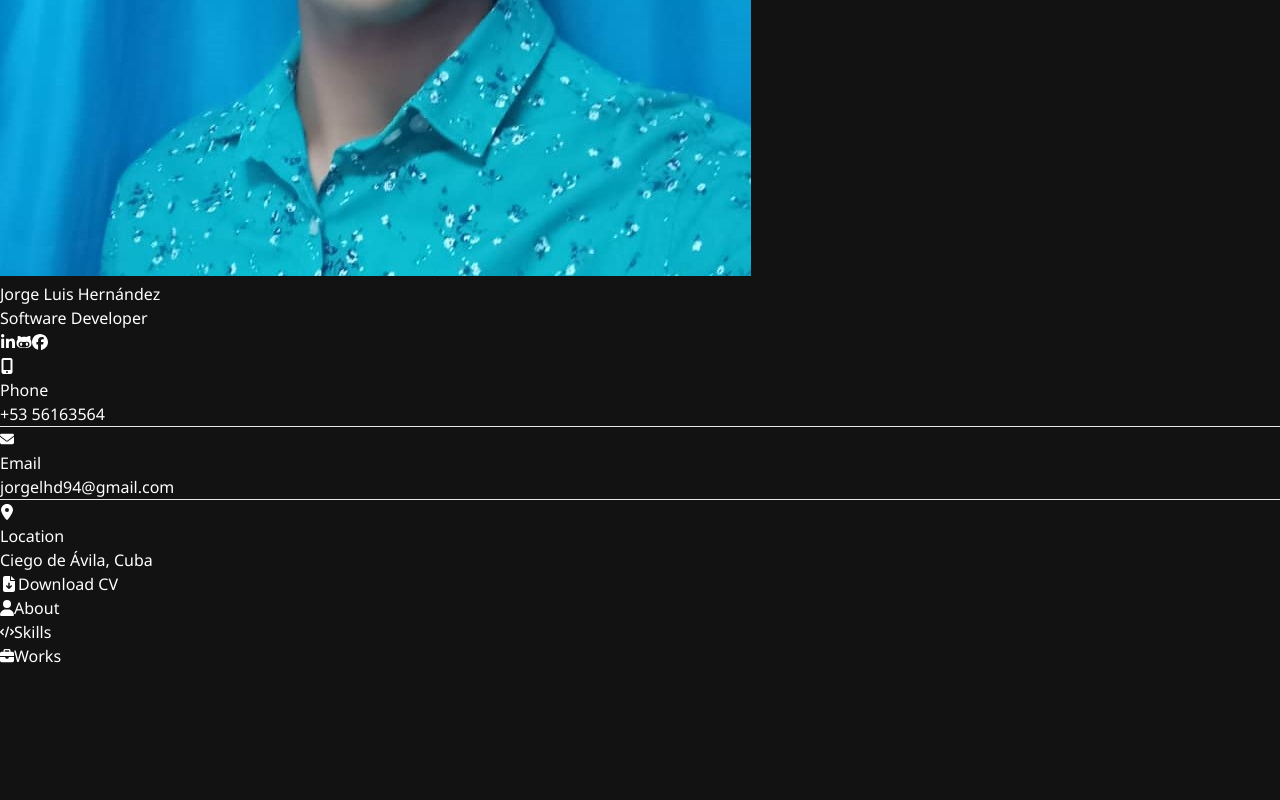
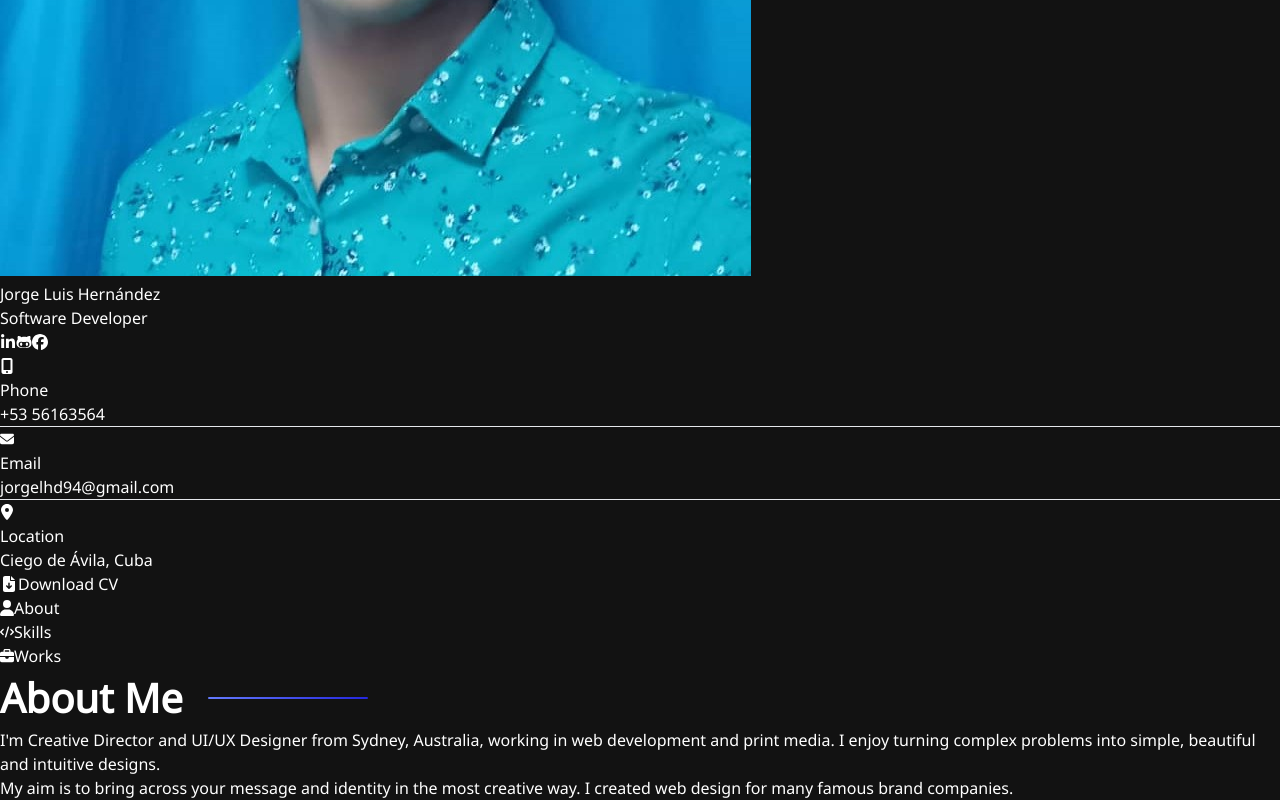
Before and after one commit to jorgelhd94/portfolio, a Next.js app: page / in a window 1280 px wide. Shown: the part 655-1455 px from the top of the page. Before the commit the page ends 1323 px from the top, so only its background shows below. Built offline with nearby package versions, Linux system fonts and the light colour scheme.

Commit message:
add title section

```diff
--- a/pages/index.tsx
+++ b/pages/index.tsx
@@ -1,10 +1,11 @@
 import type { NextPage } from "next";
+import About from "../src/components/sections/About/About";
 import Layout from "../src/components/templates/Layout/Layout";
 
 const Home: NextPage = () => {
   return (
     <Layout>
-
+      <About />
     </Layout>
   );
 };
--- /dev/null
+++ b/src/components/sections/About/About.tsx
@@ -0,0 +1,28 @@
+import React from "react";
+
+const About = () => {
+  return (
+    <>
+      <h2 className="title-section after:left-52">About Me</h2>
+      <div className="lg:grid grid-cols-12 md:gap-10 pt-4 md:pt-[30px] items-center hidden">
+        <div className="col-span-12 space-y-2.5">
+          <div className="lg:mr-16">
+            <p className="text-[#44566c] dark:text-color-910 leading-7">
+              I&apos;m Creative Director and UI/UX Designer from Sydney, Australia,
+              working in web development and print media. I enjoy turning
+              complex problems into simple, beautiful and intuitive designs.
+            </p>
+            <p className="text-[#44566c] leading-7 mt-2.5 dark:text-color-910">
+              My aim is to bring across your message and identity in the most
+              creative way. I created web design for many famous brand
+              companies.
+            </p>
+          </div>
+          <div></div>
+        </div>
+      </div>
+    </>
+  );
+};
+
+export default About;
--- a/styles/globals.css
+++ b/styles/globals.css
@@ -12,3 +12,33 @@ body {
   min-height: 100vh;
   background-size: 180% 180%;
 }
+
+.title-section {
+  position: relative;
+  display: inline-block;
+  transform: translate(var(--tw-translate-x), var(--tw-translate-y)) rotate(var(--tw-rotate)) skewX(var(--tw-skew-x)) skewY(var(--tw-skew-y)) scaleX(var(--tw-scale-x)) scaleY(var(--tw-scale-y));
+  --tw-gradient-from: #647bfd;
+  --tw-gradient-to: rgb(250 82 82 / 0);
+  --tw-gradient-stops: var(--tw-gradient-from), var(--tw-gradient-to);
+  --tw-gradient-to: #2427dd;
+  font-size: 2.5rem;
+  font-weight: 700;
+}
+
+.title-section::after {
+  position: absolute;
+  top: 50%;
+  height: 0.125rem;
+  width: 10rem;
+  --tw-translate-y: -50%;
+  transform: translate(var(--tw-translate-x), var(--tw-translate-y)) rotate(var(--tw-rotate)) skewX(var(--tw-skew-x)) skewY(var(--tw-skew-y)) scaleX(var(--tw-scale-x)) scaleY(var(--tw-scale-y));
+  border-radius: 0.375rem;
+  background-image: linear-gradient(to right, var(--tw-gradient-stops));
+  --tw-content: "";
+  content: var(--tw-content);
+}
+
+.after\:left-52::after {
+  content: var(--tw-content);
+  left: 13rem;
+}
```
